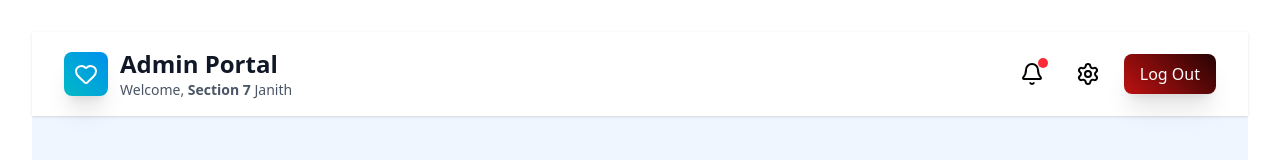
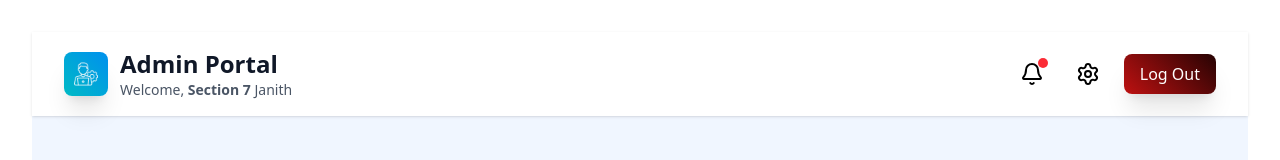
Before and after one commit to Smart-Patient-Monitoring-System/Frontend, a React (Vite) app: page /adminLogin in a window 1280 px wide. Shown: the top 160 px of the page. Built offline with nearby package versions, Linux system fonts and the light colour scheme.

Commit message:
change some details in admin header

```diff
--- a/src/components/AdminPortal/AdminDashboard.jsx
+++ b/src/components/AdminPortal/AdminDashboard.jsx
@@ -20,6 +20,8 @@ import {
   TrendingUp,
   Wifi
 } from "lucide-react";
+import admin from "../../assets/images/admin.png";
+
 
 function AdminDashboard() {
     const [analysis, setAnalysis] = useState(null);
@@ -35,13 +37,18 @@ return(
                 {/* Left: Logo and Title */}
                 <div className="flex items-center gap-2 sm:gap-3">
                   <div
-                    className="rounded-lg p-2 sm:p-2.5 shadow-xl"
-                    style={{
-                      background: 'linear-gradient(45deg, #00BAC5 0%, #0090EE 100%)'
-                    }}
-                  >
-                    <Heart className="w-5 h-5 sm:w-6 sm:h-6 text-white" />
-                  </div>
+                      className="rounded-lg p-2 sm:p-2.5 shadow-xl flex items-center justify-center"
+                        style={{
+                            background: 'linear-gradient(45deg, #00BAC5 0%, #0090EE 100%)'
+                        }}
+                    >
+                        <img
+                            src={admin}
+                            alt="Admin Logo"
+                            className="w-5 h-5 sm:w-6 sm:h-6 object-contain"
+                        />
+                        </div>
+
                   <div>
                     <h1 className="text-lg sm:text-xl md:text-2xl font-bold text-gray-900 text-left">
                       Admin Portal
```
